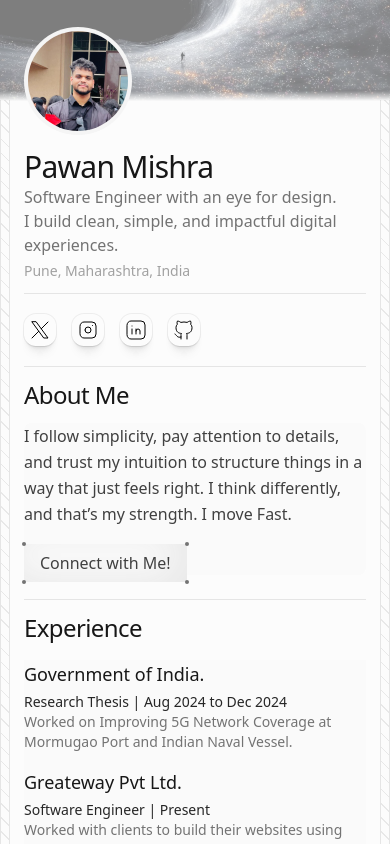
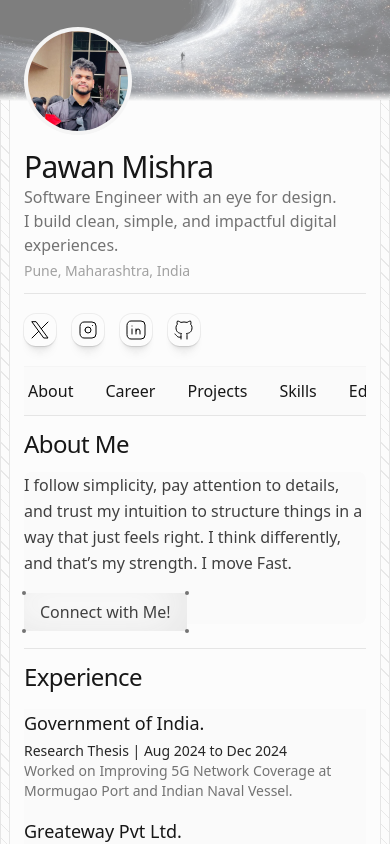
Before and after one commit to cena0rton/portfolio-nextjs, a Next.js app: page / in a window 390 px wide. Shown: the top 844 px of the page. Built offline with nearby package versions, Linux system fonts and the light colour scheme.

Commit message:
Update Hero component

```diff
--- a/src/app/components/Hero.tsx
+++ b/src/app/components/Hero.tsx
@@ -186,7 +186,7 @@ const Hero = () => {
         </div>
       </div>
 
-      <div className="flex flex-row items-center justify-between w-full border-b border-neutral-200">
+      <div className="flex flex-row items-center justify-between w-full border-b border-neutral-100 md:border-neutral-200">
 
       <div className="flex space-x-4 mt-1 items-center pb-5   py-4">
         {links.map(link => (
@@ -288,15 +288,15 @@ const Hero = () => {
    </motion.div>
    }
 
-      {/* {!scrolled && (
+      {!scrolled && (
         <motion.div
-          className="md:hidden border-b border-neutral-200 bg-neutral-50 overflow-x-auto w-full border-t-0"
+          className="md:hidden border-b border-neutral-200 bg-neutral-50 overflow-x-auto w-full border-t-0 "
           initial={{ opacity: 0 }}
           exit={{ opacity: 0, height: 0 }}
           animate={{ opacity: 1, height: 'auto' }}
           transition={{ duration: 0.5, ease: "easeInOut" }}
         >
-          <div className="flex py-2">
+          <div className="flex py-0 -ml-3">
             {navItems.map((item, idx) => (
               <motion.button
               transition={{ duration: 0.4, delay: 0.05*idx }}
@@ -312,7 +312,7 @@ const Hero = () => {
             ))}
           </div>
         </motion.div>
-      )} */}
+      )}
     </div>
     </>
   )
```
